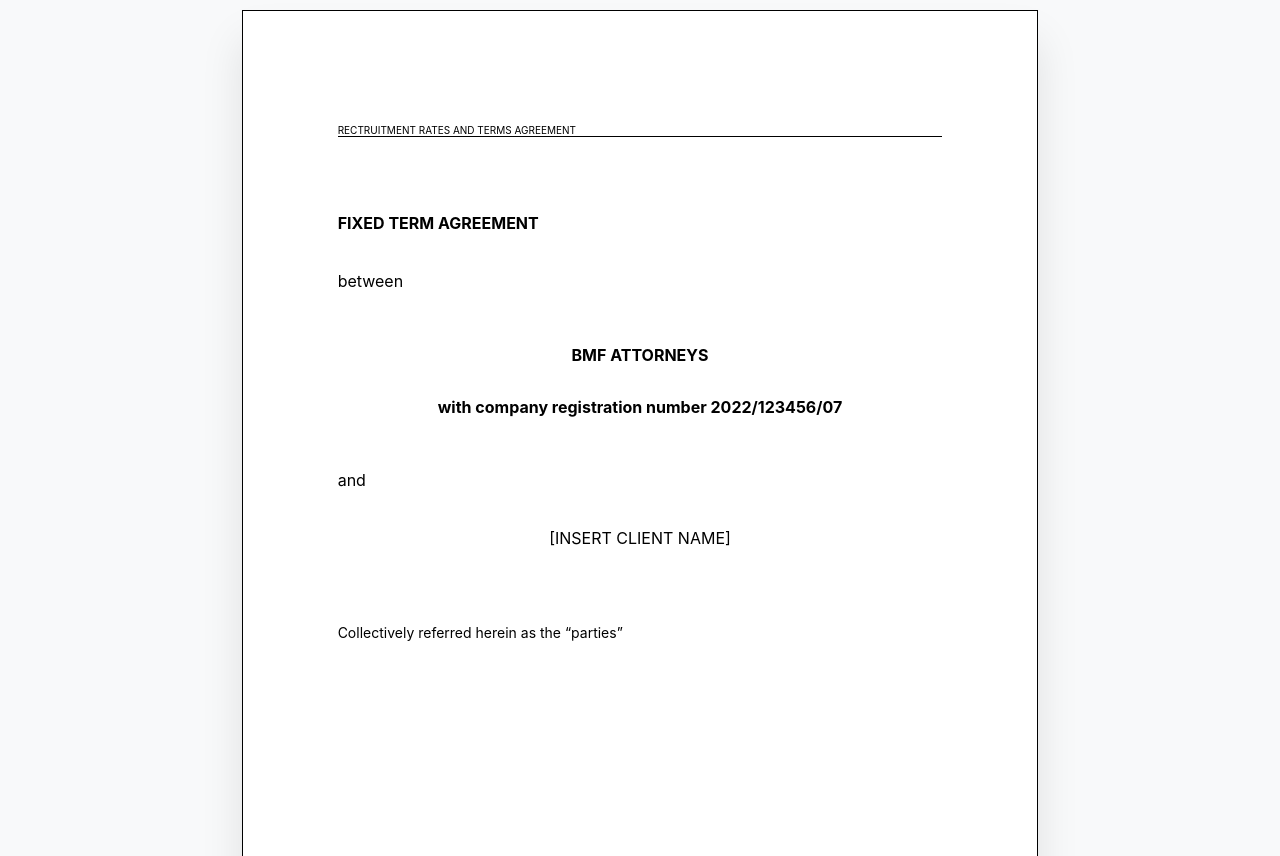
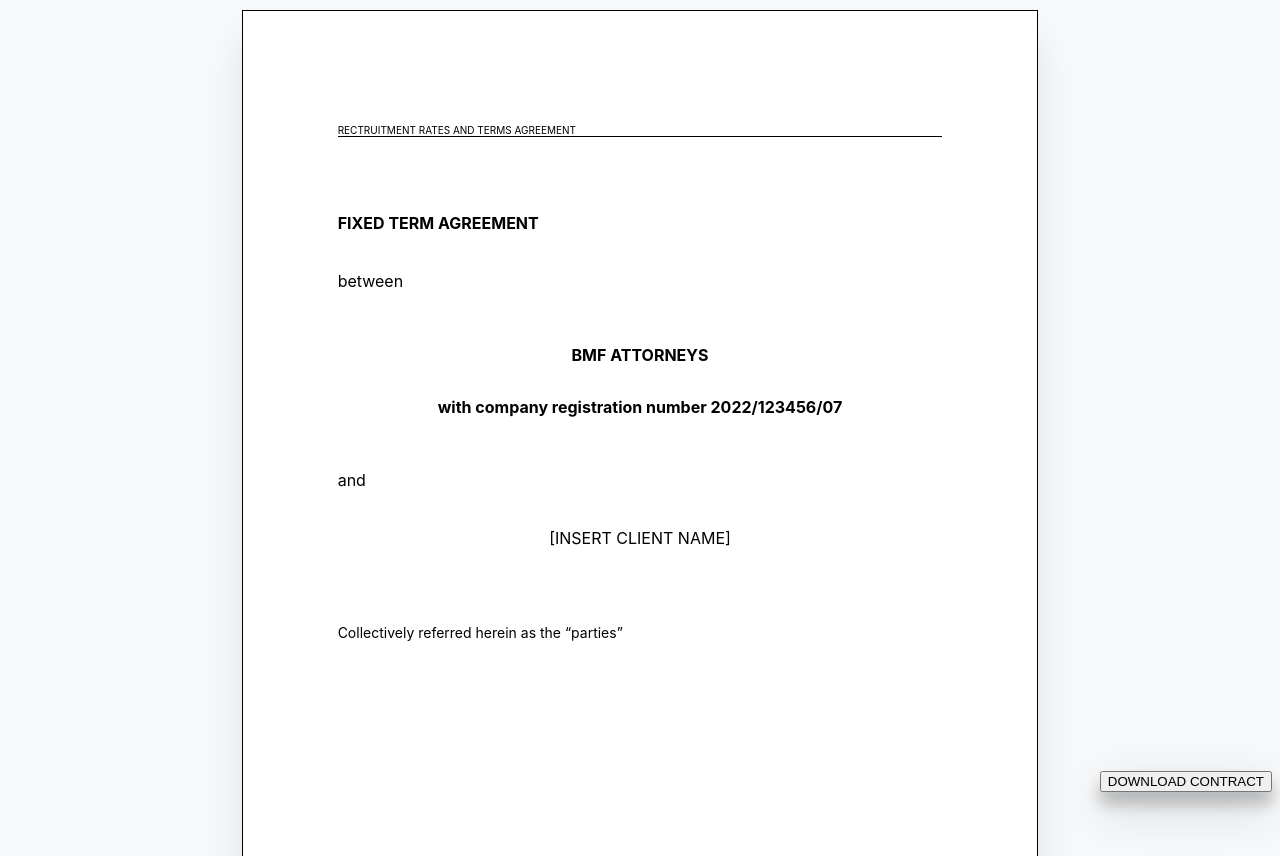
Before and after one commit to u16273992/jobox-fe-project, a React (Create React App) app: page / in a window 1280 px wide. Shown: the top 856 px of the page. Built offline with nearby package versions, Linux system fonts and the light colour scheme.

Commit message:
added button, UI done

```diff
--- a/src/App.js
+++ b/src/App.js
@@ -1,10 +1,20 @@
 import './App.css';
 import Contract from './components/contract';
 
+
 function App() {
+
+  function handleSubmit(e) {
+    e.preventDefault();
+    console.log('You clicked submit.');
+  }
+
   return (
     <div style={styles.background}>
       <Contract/>
+      <button onClick={handleSubmit} style={styles.button}>
+        DOWNLOAD CONTRACT
+      </button>
     </div>
 
   );
@@ -16,11 +26,19 @@ const styles = {
   background:{
     backgroundColor: "#f8f9fa",
   },
-  heading: {
-
+  buttonView: {
+    marginTop: "2cm",
+    marginBottom: "2cm",
+    display:"flex",
+    flexDirection:"column",
+    alignItems:"center",
+    justifyContent:"center",
   },
-  body: {
-
-  },
+  button: {
+    position: "fixed",
+    bottom: "0.5rem",
+    right: "0.5rem",
+    boxShadow: "0 12px 16px 0 rgba(0,0,0,0.24), 0 17px 50px 0 rgba(0,0,0,0.19)"
+  }
 
 }
```
